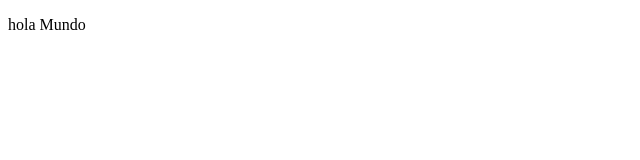
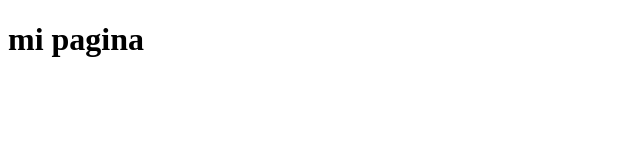
Before and after one commit to AngelMora13/Primer-Git, a plain HTML site: page index.html in a window 1280 px wide. Shown: the whole page, without its empty margins (0-640 px from the left). Drawn offline with Linux system fonts and the light colour scheme.

Commit message:
se agrego un h1 y se quito el p

```diff
--- a/index.html
+++ b/index.html
@@ -5,5 +5,6 @@
     </head>
 </html>
 <body>
-    <p>hola Mundo</p>
+    <h1>mi pagina</h1>
+
 </body>
```
